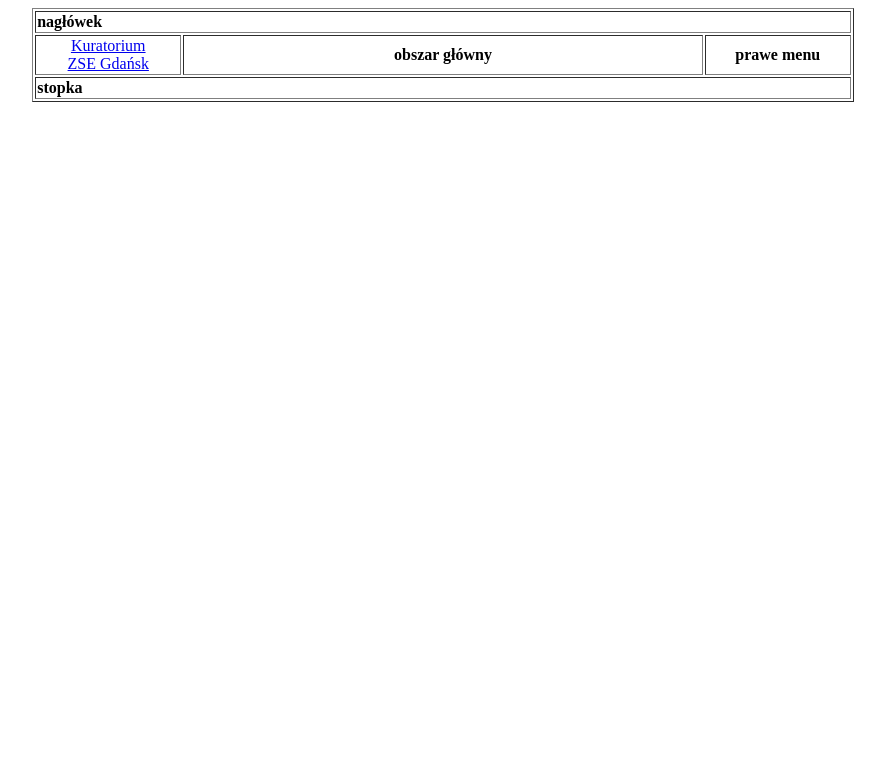
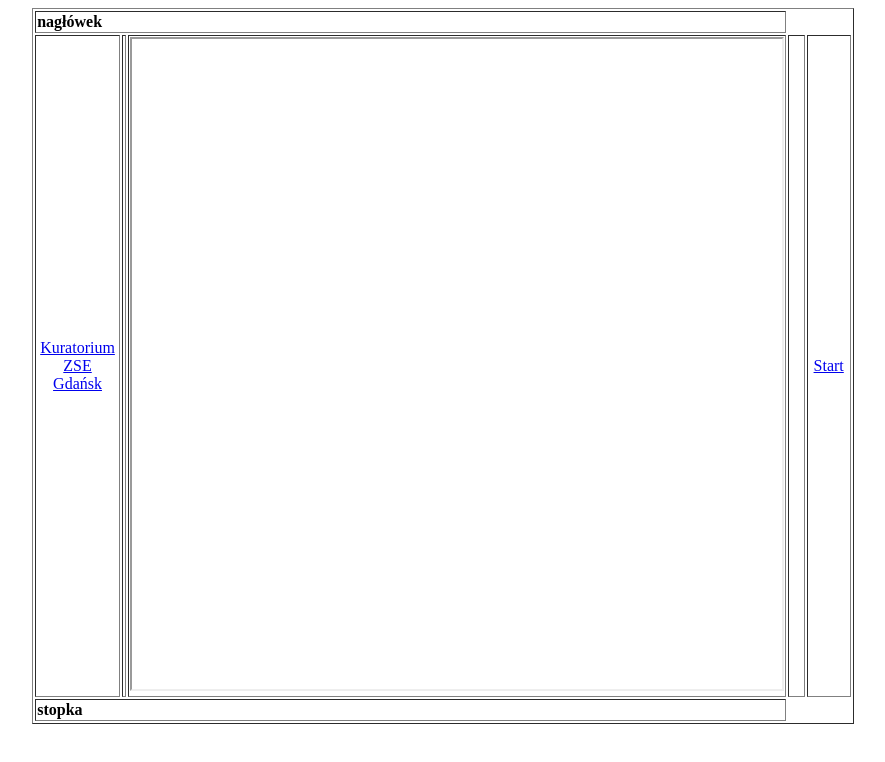
Before and after one commit to NatanZSE/programowanie2, a plain HTML site: page index.html in a window 1280 px wide. Shown: the whole page, without its empty margins (197-1082 px from the left). Drawn offline with Linux system fonts and the light colour scheme.

Commit message:
Update index.html

```diff
--- a/index.html
+++ b/index.html
@@ -11,20 +11,20 @@
 				</td>
 			</tr>
 			<tr>
-				<td width=18% align="center">
+				<td width=18% align="center"> <!-- Lewe menu -->
 					<a href="http://www.kuratorium.gda.pl" target="strony">Kuratorium</a>
 					<br>
 					<a href="http://www.zse.gda.pl" target="strony">ZSE Gdańsk</a>
 				</td>
-				<td align="center">
-					<b> obszar główny </b>
+				<td align="center"> <!-- Obszar główny -->
+					<td align=center><iframe width=650 height=650 name="strony" src="start.html" border="0"></iframe>
 				</td>
-				<td width=18% align="center">
-					<b> prawe menu </b>
+				<td width=18% align="center"> <!-- Prawe menu -->
+					<td width=18% align="center"><a href="start.html" target="strony">Start</a>
 				</td>
 			</tr>
 			<tr>
-				<td colspan="3">
+				<td colspan="3"> <!-- Stopka -->
 					<b> stopka </b>
 				</td>
 			</tr>
```
